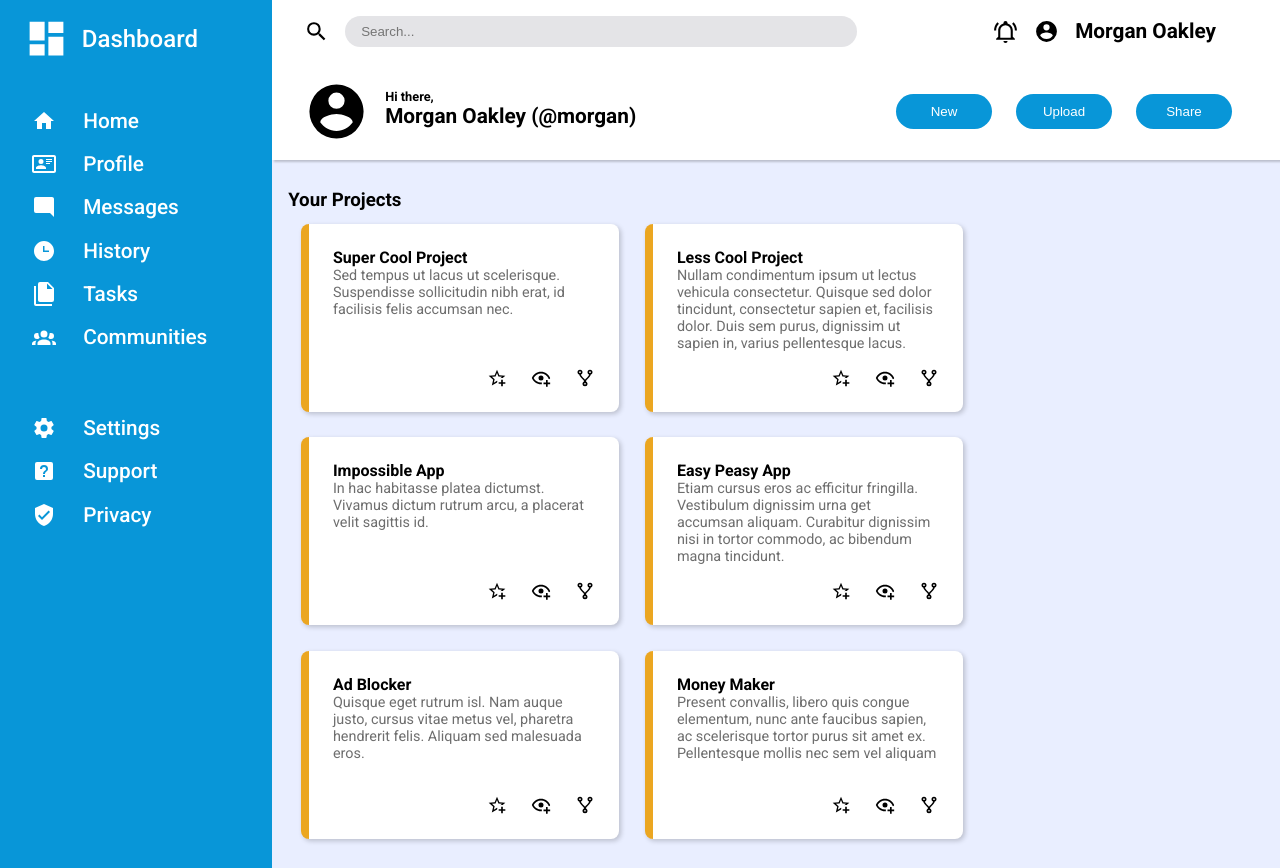
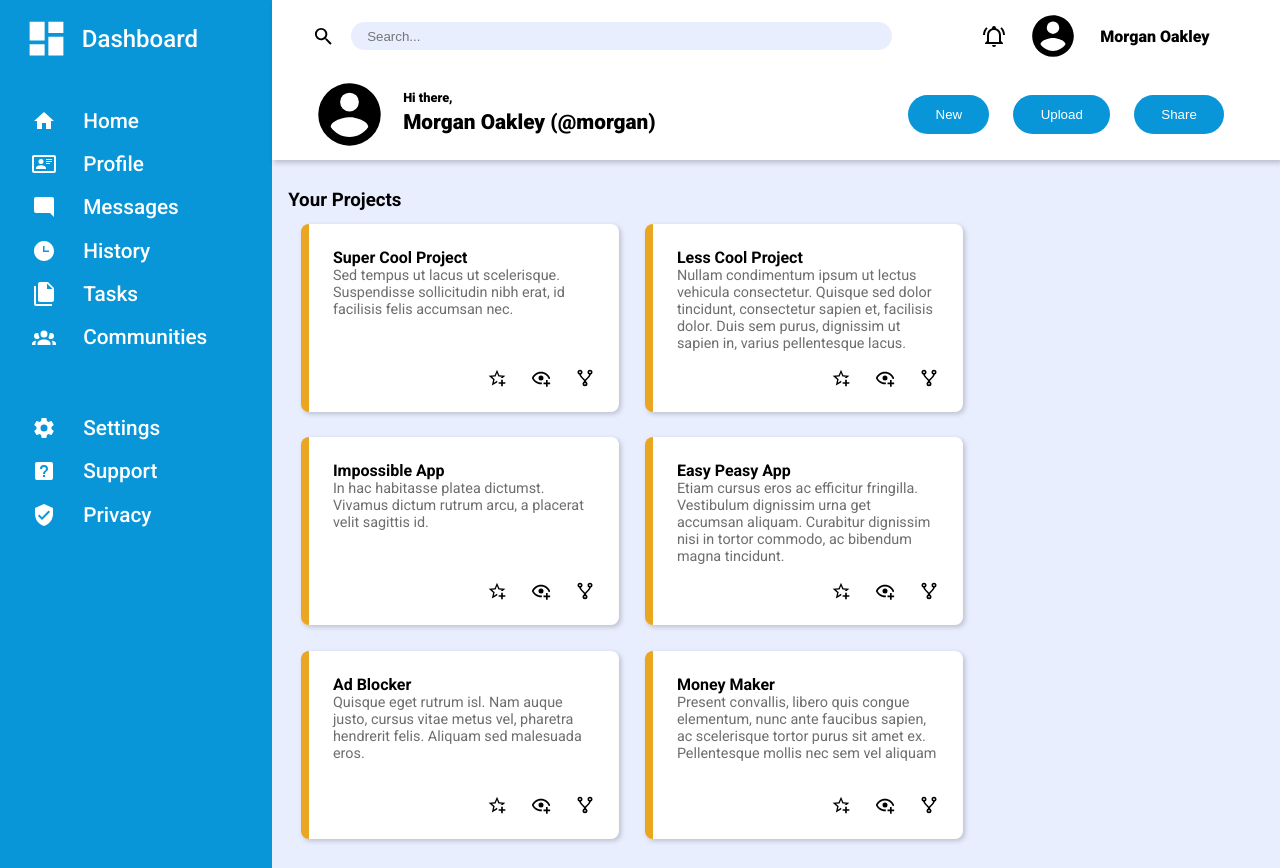
Before and after one commit to ewoknock/odin-html-projects, a plain HTML site: page admin_dashboard/index.html in a window 1280 px wide. Drawn offline with Linux system fonts and the light colour scheme.

Commit message:
Modifies styling for header bar to more accurately match the design mockup

```diff
--- a/admin_dashboard/styles/header.css
+++ b/admin_dashboard/styles/header.css
@@ -1,50 +1,58 @@
 .header{
     display: grid;
-    padding: 1rem;
-    gap: 2rem;
-    font-weight: 700;
-    box-shadow: 2px 2px 2px rgba(0, 0, 0, 0.2);
+    box-shadow: 2px 3px 5px rgba(0, 0, 0, 0.2);
+    padding: .7rem 0 .5rem 0;
+    gap: 1rem;
     position: relative;
     z-index: 2;
     background-color: white;
     grid-column: 2 / 3;
+    font-weight: 900;
 }
 
 .search-bar,
 .user-bar{
     display: grid;
     grid-template-columns: auto 1fr auto;
-    margin-left: 1rem;
     gap: 1rem;
+    margin-right: 2.4rem;
+    margin-left: 2.5rem;
     align-items: center;
-    margin-right: 2rem;
 }
 
 .header img{
-    width: 25px;
+    width: 23px;
 }
 
 .search-field{
-    max-width: calc(1.5*var(--sidebar-width));
-    background-color: #e4e4e7;
+    max-width: calc(1.59*var(--sidebar-width));
+    background-color: var(--color-main);
     border: none;
     border-radius: 1rem;
-    padding: .5rem 1rem;
+    padding: .4rem 1rem;
 }
 
 .search-buttons{
     display: flex;
     align-items: center;
     justify-content: flex-end;
-    width: var(--sidebar-width);
-    padding-right: 1rem;
-    gap: 1rem;
+    padding-right: 2rem;
+    gap: 1.4rem;
+}
+
+.search-buttons img:first-child{
+    width: 24px;
+}
+
+.search-buttons img:nth-child(2){
+    width: 50px;
 }
 
 .action-buttons{
     display: grid;
     grid-template-columns: repeat(3, auto);
     gap: 1.5rem;
+    padding-right: 1.1rem;
 }
 
 button{
@@ -52,25 +60,29 @@ button{
     border: none;
     border-radius: 2rem;
     color: white;
-    padding: .6rem 0;
-    width: calc(.3*var(--sidebar-width));
+    padding: .75rem 1.7rem;
 }
 
 .user-bar img{
-    width: 65px;
+    width: 75px;
     align-items: center;
 }
 
 .welcome{
     display: grid;
     grid-template-rows: 1fr 2fr;
+    gap: .3rem;
     font-size: .8rem;
 }
 
 .greeting{
     align-self: end;
 }
-.user-name{
+
+.search-buttons .user-name{
+    align-self: center;
+}
+.user-bar .user-name{
     align-self: start;
     font-size: 1.3rem;
 }
--- a/admin_dashboard/styles/main.css
+++ b/admin_dashboard/styles/main.css
@@ -1,5 +1,5 @@
 main{
-    background-color: rgb(233, 238, 255);
+    background-color: var(--color-main);
 }
 
 .content{
--- a/admin_dashboard/styles/style.css
+++ b/admin_dashboard/styles/style.css
@@ -10,6 +10,7 @@
 :root{
     --sidebar-width: 20rem;
     --color-blue: #0896d8;
+    --color-main: rgb(233, 238, 255);
     --card-box-shadow: 2px 2px 5px rgba(0, 0, 0, .2);
 }
 
```
